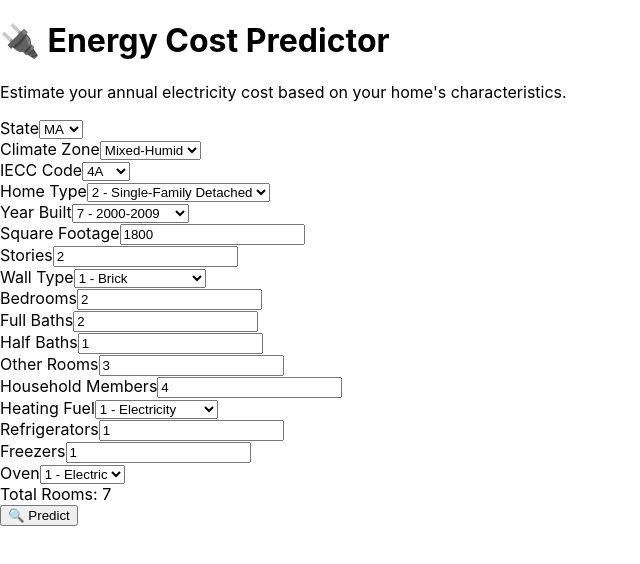
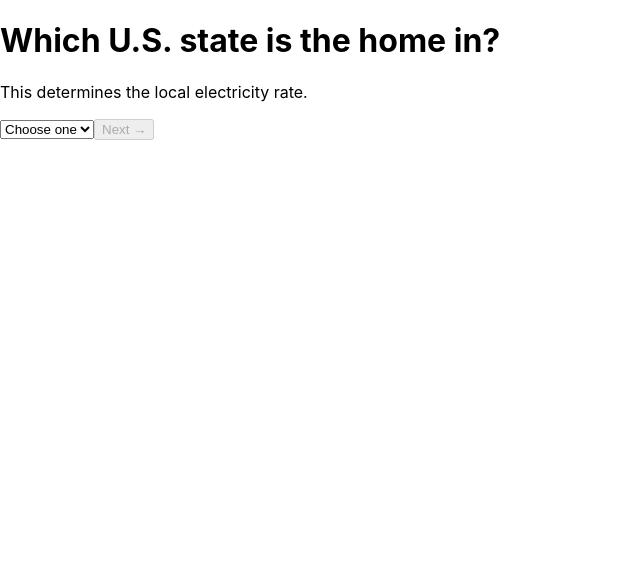
Before and after one commit to tplawton/energy-cost-frontend, a React (Create React App) app: page / in a window 1280 px wide. Shown: the top 564 px of the page, without its empty margins (0-640 px from the left). Built offline with nearby package versions, Linux system fonts and the light colour scheme.

Commit message:
Made UI Step inputting

```diff
--- a/src/App.js
+++ b/src/App.js
@@ -1,138 +1,195 @@
-import React, { useState, useEffect } from "react";
+import React, { useState } from "react";
 import OPTIONS from "./options";
 
-export default function EnergyPredictor() {
-const [formData, setFormData] = useState({
-    state_postal: "MA",
-    BA_climate: "Mixed-Humid",
-    IECC_climate_code: "4A",
-    TYPEHUQ: "2 - Single-Family Detached",
-    YEARMADERANGE: "7 - 2000-2009",
-    BEDROOMS: 2,
-    NCOMBATH: 2,
-    NHAFBATH: 1,
-    OTHROOMS: 3,
-    TOTROOMS: 8,
-    TOTSQFT_EN: 1800,
-    STORIES: 2,
-    NHSLDMEM: 4,
-    FUELHEAT: "1 - Electricity",
-    NUMFRIG: 1,
-    NUMFREEZ: 1,
-    WALLTYPE: "1 - Brick",
-    OVEN: "1 - Electric"
-});
+const steps = [
+{
+    key: "state_postal",
+    label: "Which U.S. state is the home in?",
+    description: "This determines the local electricity rate.",
+    type: "select",
+    options: OPTIONS.state_postal,
+},
+{
+    key: "BA_climate",
+    label: "What is the building's climate zone?",
+    description: "Select the regional climate that applies to your home.",
+    type: "select",
+    options: OPTIONS.BA_climate,
+},
+{
+    key: "IECC_climate_code",
+    label: "IECC Climate Code",
+    description: "Used for regional energy modeling.",
+    type: "select",
+    options: OPTIONS.IECC_climate_code,
+},
+{
+    key: "TYPEHUQ",
+    label: "Home Type",
+    description: "Choose the structure type of the building.",
+    type: "select",
+    options: OPTIONS.TYPEHUQ,
+},
+{
+    key: "YEARMADERANGE",
+    label: "Year Built",
+    description: "When was this home built?",
+    type: "select",
+    options: OPTIONS.YEARMADERANGE,
+},
+{
+    key: "TOTSQFT_EN",
+    label: "Square Footage",
+    description: "Total square footage of the home.",
+    type: "number",
+},
+{
+    key: "STORIES",
+    label: "Number of Stories",
+    description: "How many stories (floors) does the home have?",
+    type: "number",
+},
+{
+    key: "WALLTYPE",
+    label: "Wall Type",
+    description: "Select the predominant exterior wall material.",
+    type: "select",
+    options: OPTIONS.WALLTYPE,
+},
+{
+    key: "BEDROOMS",
+    label: "Number of Bedrooms",
+    description: "How many bedrooms are in the home?",
+    type: "number",
+},
+{
+    key: "NCOMBATH",
+    label: "Full Bathrooms",
+    description: "How many full bathrooms are there?",
+    type: "number",
+},
+{
+    key: "NHAFBATH",
+    label: "Half Bathrooms",
+    description: "How many half bathrooms are there?",
+    type: "number",
+},
+{
+    key: "OTHROOMS",
+    label: "Other Rooms",
+    description: "Count of rooms that are not bedrooms or bathrooms.",
+    type: "number",
+},
+{
+    key: "NHSLDMEM",
+    label: "Household Members",
+    description: "Number of people currently living in the home.",
+    type: "number",
+},
+{
+    key: "FUELHEAT",
+    label: "Heating Fuel",
+    description: "What is the main heating fuel used?",
+    type: "select",
+    options: OPTIONS.FUELHEAT,
+},
+{
+    key: "NUMFRIG",
+    label: "Refrigerators",
+    description: "How many refrigerators are in the home?",
+    type: "number",
+},
+{
+    key: "NUMFREEZ",
+    label: "Freezers",
+    description: "How many standalone freezers are there?",
+    type: "number",
+},
+{
+    key: "OVEN",
+    label: "Oven Type",
+    description: "What kind of oven does the home use?",
+    type: "select",
+    options: OPTIONS.OVEN,
+},
+];
 
+export default function EnergyStepForm() {
+const [formData, setFormData] = useState({});
+const [step, setStep] = useState(0);
 const [result, setResult] = useState(null);
 const [loading, setLoading] = useState(false);
 
-useEffect(() => {
-    const { BEDROOMS, NCOMBATH, OTHROOMS } = formData;
-    const totalRooms = Number(BEDROOMS || 0) + Number(NCOMBATH || 0) + Number(OTHROOMS || 0);
-    setFormData((prev) => ({ ...prev, TOTROOMS: totalRooms }));
-}, [formData.BEDROOMS, formData.NCOMBATH, formData.OTHROOMS]);
+const current = steps[step];
 
 const handleChange = (e) => {
-    const { name, value } = e.target;
-    setFormData({ ...formData, [name]: value });
+    setFormData({ ...formData, [current.key]: e.target.value });
 };
 
-const handleSubmit = async (e) => {
-    e.preventDefault();
+const handleNext = () => {
+    if (step < steps.length - 1) setStep((prev) => prev + 1);
+    else handleSubmit();
+};
+
+const handleSubmit = async () => {
     setLoading(true);
+    const totals = Number(formData.BEDROOMS || 0) + Number(formData.NCOMBATH || 0) + Number(formData.OTHROOMS || 0);
+    const fullData = { ...formData, TOTROOMS: totals };
     const res = await fetch("https://energy-cost-backend.onrender.com/predict", {
     method: "POST",
     headers: { "Content-Type": "application/json" },
-    body: JSON.stringify(formData),
+    body: JSON.stringify(fullData),
     });
     const data = await res.json();
     setResult(data);
     setLoading(false);
 };
 
-const selectField = (label, name, options) => (
-    <div>
-    <label className="block text-sm font-medium capitalize mb-1 text-gray-700">{label}</label>
+return (
+    <div className="min-h-screen bg-gradient-to-br from-indigo-100 to-blue-200 px-6 py-16 flex flex-col justify-center items-center text-center">
+    {!result ? (
+        <div className="max-w-xl w-full bg-white p-8 rounded-2xl shadow-xl transition-all duration-500">
+        <h1 className="text-3xl font-bold text-blue-700 mb-2">{current.label}</h1>
+        <p className="text-sm text-gray-500 mb-6">{current.description}</p>
+
+        {current.type === "select" ? (
             <select
-        name={name}
-        value={formData[name]}
+            value={formData[current.key] || ""}
             onChange={handleChange}
-        className="w-full border border-gray-300 bg-white rounded px-3 py-2 text-sm shadow-sm focus:ring-blue-500 focus:border-blue-500"
+            className="w-full px-4 py-2 rounded-lg border border-gray-300 shadow-sm focus:ring focus:ring-blue-500"
             >
-        {options.map((opt) => (
+            <option value="" disabled>Choose one</option>
+            {current.options.map((opt) => (
                 <option key={opt} value={opt}>{opt}</option>
             ))}
             </select>
-    </div>
-);
-
-const numberField = (label, name) => (
-    <div>
-    <label className="block text-sm font-medium capitalize mb-1 text-gray-700">{label}</label>
+        ) : (
             <input
             type="number"
-        name={name}
-        value={formData[name]}
+            value={formData[current.key] || ""}
             onChange={handleChange}
-        className="w-full border border-gray-300 bg-white rounded px-3 py-2 text-sm shadow-sm focus:ring-blue-500 focus:border-blue-500"
+            className="w-full px-4 py-2 rounded-lg border border-gray-300 shadow-sm focus:ring focus:ring-blue-500"
             />
-    </div>
-);
-
-return (
-    <div className="min-h-screen bg-gradient-to-br from-blue-50 to-blue-100 py-12 px-4 animate-fadeIn">
-    <div className="max-w-6xl mx-auto bg-white rounded-2xl shadow-xl p-10 space-y-8">
-        <h1 className="text-4xl font-bold text-center text-blue-800">🔌 Energy Cost Predictor</h1>
-        <p className="text-center text-gray-600">Estimate your annual electricity cost based on your home's characteristics.</p>
-
-        <form onSubmit={handleSubmit} className="space-y-10">
-        <div className="grid grid-cols-1 md:grid-cols-3 gap-6">
-            {selectField("State", "state_postal", OPTIONS.state_postal)}
-            {selectField("Climate Zone", "BA_climate", OPTIONS.BA_climate)}
-            {selectField("IECC Code", "IECC_climate_code", OPTIONS.IECC_climate_code)}
-            {selectField("Home Type", "TYPEHUQ", OPTIONS.TYPEHUQ)}
-            {selectField("Year Built", "YEARMADERANGE", OPTIONS.YEARMADERANGE)}
-            {numberField("Square Footage", "TOTSQFT_EN")}
-            {numberField("Stories", "STORIES")}
-            {selectField("Wall Type", "WALLTYPE", OPTIONS.WALLTYPE)}
-            {numberField("Bedrooms", "BEDROOMS")}
-            {numberField("Full Baths", "NCOMBATH")}
-            {numberField("Half Baths", "NHAFBATH")}
-            {numberField("Other Rooms", "OTHROOMS")}
-            {numberField("Household Members", "NHSLDMEM")}
-            {selectField("Heating Fuel", "FUELHEAT", OPTIONS.FUELHEAT)}
-            {numberField("Refrigerators", "NUMFRIG")}
-            {numberField("Freezers", "NUMFREEZ")}
-            {selectField("Oven", "OVEN", OPTIONS.OVEN)}
-        </div>
-
-        <div className="text-center text-sm text-gray-600 font-medium">
-            Total Rooms: <span className="font-semibold">{formData.TOTROOMS}</span>
-        </div>
-
-        <div className="text-center">
-            <button
-            type="submit"
-            className="mt-6 px-6 py-3 bg-blue-600 text-white text-lg font-semibold rounded-lg shadow hover:bg-blue-700 transition"
-            >
-            🔍 Predict
-            </button>
-        </div>
-        </form>
-
-        {loading && (
-        <div className="text-center text-blue-700 font-medium text-lg animate-pulse">⏳ Predicting...</div>
         )}
 
-        {result && !loading && (
-        <div className="mt-10 p-6 bg-green-50 border border-green-200 rounded-xl shadow-md text-center">
-            <h2 className="text-xl font-semibold mb-2 text-green-700">Prediction Results</h2>
-            <p className="text-lg font-medium">Predicted Annual kWh: <span className="font-semibold">{result.predicted_kwh}</span></p>
-            <p className="text-lg font-medium">Estimated Cost ($): <span className="font-semibold">{result.estimated_cost_usd}</span></p>
-            <p className="text-sm text-gray-600">Rate Used: ${result.rate_used} per kWh</p>
+        <button
+            onClick={handleNext}
+            className="mt-6 px-6 py-2 bg-blue-600 text-white rounded-full font-semibold hover:bg-blue-700 transition"
+            disabled={!formData[current.key]}
+        >
+            {step === steps.length - 1 ? "Submit" : "Next →"}
+        </button>
+
+        {loading && <p className="mt-4 text-blue-600 animate-pulse">⏳ Predicting...</p>}
+        </div>
+    ) : (
+        <div className="max-w-xl w-full bg-white p-8 rounded-2xl shadow-xl text-center">
+        <h2 className="text-2xl font-bold text-green-700 mb-4">Prediction Results</h2>
+        <p className="text-lg">Predicted Annual kWh: <strong>{result.predicted_kwh}</strong></p>
+        <p className="text-lg">Estimated Cost: <strong>${result.estimated_cost_usd}</strong></p>
+        <p className="text-sm text-gray-600 mt-2">Rate Used: ${result.rate_used}/kWh</p>
         </div>
     )}
     </div>
-    </div>
 );
 }
```
Lines whose indentation alone changed are shown as unchanged.
